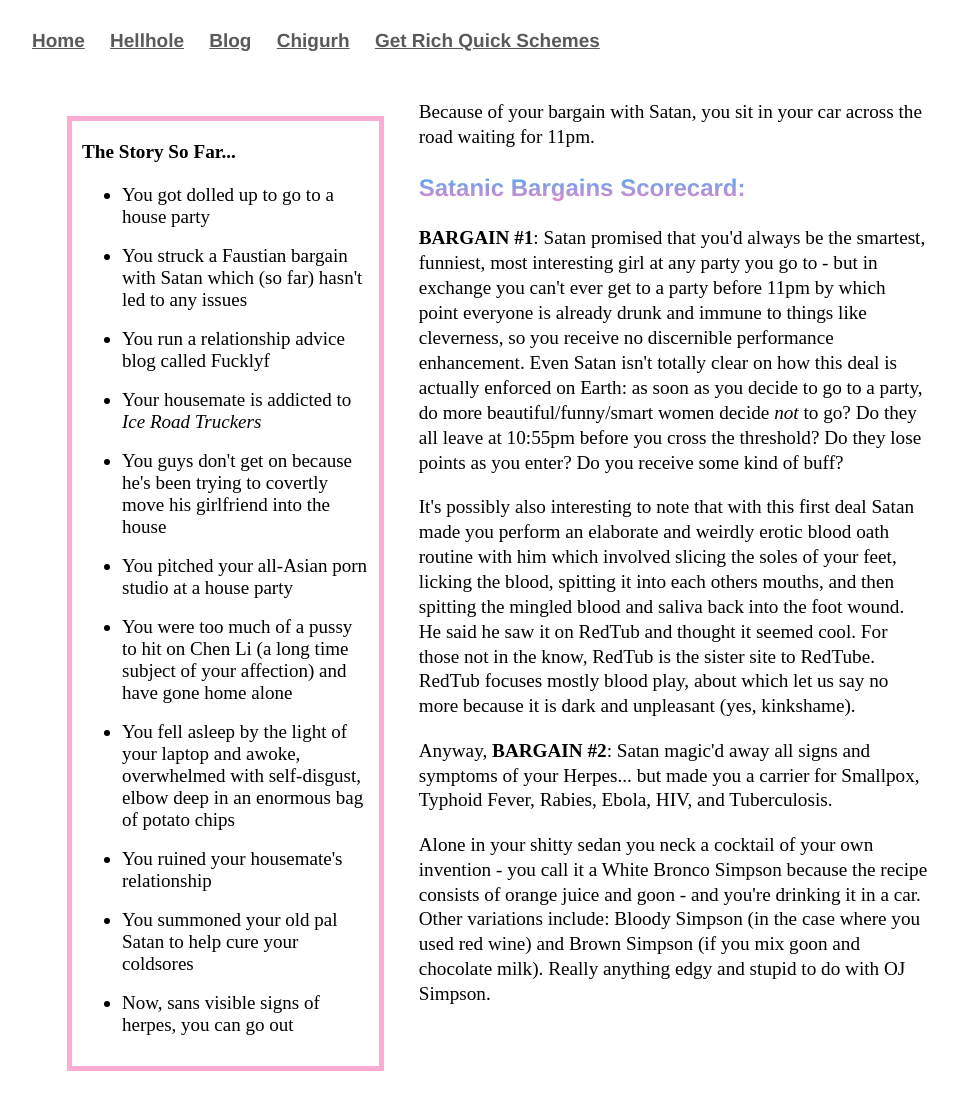
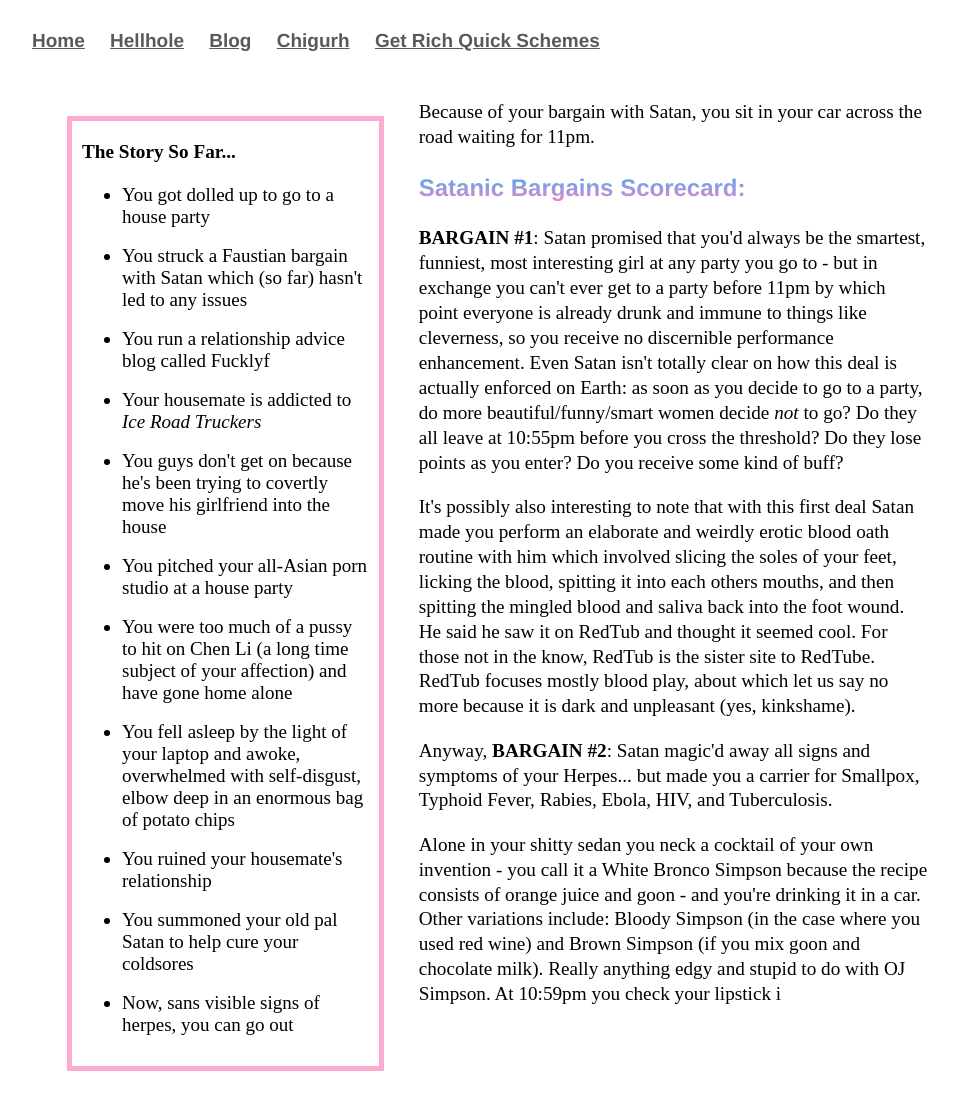
Before and after one commit to Pinelife/pinelife.github.io, a Jekyll site: the page Hellhole/Room11.html, which Jekyll copies as it is, in a window 1280 px wide. Shown: the whole page, without its empty margins (160-1118 px from the left). Built offline with Jekyll 4.4.1, drawn with Linux system fonts in a browser that asks for light colours.

Commit message:
Update Room11.html

```diff
--- a/Hellhole/Room11.html
+++ b/Hellhole/Room11.html
@@ -69,5 +69,5 @@ sister site to RedTube. RedTub focuses mostly blood play, about which let us say
 Alone in your shitty sedan you neck a cocktail of your own invention - you call it a White Bronco Simpson because the recipe consists of
 orange juice and goon - and you're drinking it in a car. Other variations include: Bloody Simpson (in the
 case where you used red wine) and Brown Simpson (if you mix goon and chocolate milk). Really anything edgy and
-stupid to do with OJ Simpson.
+stupid to do with OJ Simpson. At 10:59pm you check your lipstick i
 </p>
```
